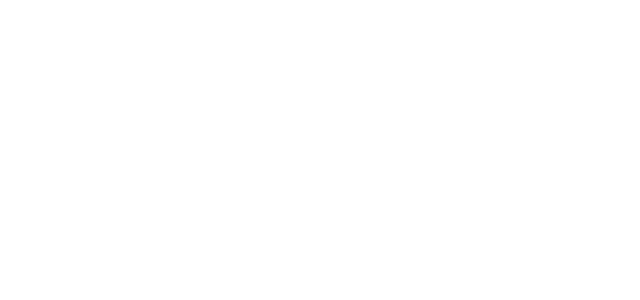
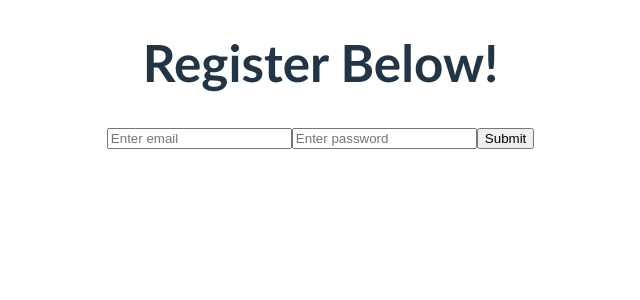
Before and after one commit to HillBombCreations/Sh4pesDevelopment_MainFrontend, a React (Vite) app: page /register in a window 1280 px wide. Before the commit this address had no page. Shown: the top 300 px of the page, without its empty margins (313-953 px from the left). Built offline with nearby package versions, Linux system fonts and the light colour scheme.

Commit message:
added login flow

```diff
--- a/src/App.jsx
+++ b/src/App.jsx
@@ -1,23 +1,15 @@
 // import { useState } from 'react'
 import { Routes, Route, useLocation } from "react-router-dom"
-import { useEffect, useState } from "react";
+import { useEffect } from "react";
 import LandingPage from './pages/LandingPage/index';
+import Login from './pages/Login/index';
+import Register from './pages/Register/index';
 import './App.css';
+import withAuth from "./universalComponents/wrappers/withAuth";
 
 function App() {
     const { pathname, hash, key } = useLocation();
-    const [width, setWidth] = useState(window.innerWidth);
 
-    const handleWindowSizeChange = () => {
-        setWidth(window.innerWidth);
-    }
-    useEffect(() => {
-        window.addEventListener('resize', handleWindowSizeChange);
-        return () => {
-            window.removeEventListener('resize', handleWindowSizeChange);
-        }
-    }, []);
-    const isMobile = width <= 768;
     useEffect(() => {
         // if not a hash link, scroll to top
         if (hash === '') {
@@ -37,7 +29,9 @@
     return (
         <div className="App">
             <Routes>
-                <Route path="/" element={ <LandingPage pathname={ pathname } isMobile = { isMobile } /> } />
+                <Route path="/" Component={withAuth(LandingPage, pathname)} />
+                <Route path="/login" element={<Login />} />
+                <Route path="/register" element={<Register />} />
             </Routes>
         </div>
     )
--- a/src/pages/LandingPage/index.jsx
+++ b/src/pages/LandingPage/index.jsx
@@ -1,22 +1,41 @@
-import PropTypes from 'prop-types'
+import { Component } from 'react';
+import PropTypes from 'prop-types';
 import DesktopView from './Desktop'
 import MobileView from './Mobile'
-function LandingPage({ pathname, isMobile }) {
+
+export default class LandingPage extends Component {
+  static propTypes = {
+    pathname: PropTypes.any,
+  };
+  constructor(props) {
+    super(props)
+    this.state = {
+      email : '',
+      password: ''
+    };
+  }
+
+  handleWindowSizeChange() {
+    this.setState({ width: window.innerWidth });
+  }
+
+  componentDidMount() {
+    window.addEventListener('resize', this.handleWindowSizeChange);
+    return () => {
+      window.removeEventListener('resize', this.handleWindowSizeChange);
+    }
+  }
+  render() {
+    const { pathname } = this.props;
     return (
       <div id="page-container">
         {
-          isMobile ?
+          this.state.width <= 768 ?
           <MobileView pathname={pathname} />
           :
           <DesktopView pathname={pathname} />
         }
       </div>
     );
+  }
 }
-
-LandingPage.propTypes = {
-  pathname: PropTypes.string.isRequired,
-  isMobile: PropTypes.bool.isRequired,
-}
-
-export default LandingPage;
--- /dev/null
+++ b/src/pages/Login/index.jsx
@@ -0,0 +1,67 @@
+import { Component } from 'react';
+
+export default class Login extends Component {
+  constructor(props) {
+    super(props)
+    this.state = {
+      email : '',
+      password: ''
+    };
+  }
+
+  handleInputChange = (event) => {
+    const { value, name } = event.target;
+    this.setState({
+      [name]: value
+    });
+  }
+
+  onSubmit = (event) => {
+    event.preventDefault();
+    fetch('http://localhost:5000/api/user/login', {
+      method: 'POST',
+      body: JSON.stringify(this.state),
+      headers: {
+        'Content-Type': 'application/json'
+      },
+      credentials: 'same-origin'
+    })
+    .then(res => {
+      if (res.status === 200) {
+        window.location.replace('/');
+      } else {
+        const error = new Error(res.error);
+        throw error;
+      }
+    })
+    .catch(err => {
+      console.error(err);
+      alert('Error logging in please try again');
+    });
+  }
+
+  render() {
+    return (
+      <form onSubmit={this.onSubmit}>
+        <h1>Login Below!</h1>
+        <input
+          type="email"
+          name="email"
+          placeholder="Enter email"
+          value={this.state.email}
+          onChange={this.handleInputChange}
+          required
+        />
+        <input
+          type="password"
+          name="password"
+          placeholder="Enter password"
+          value={this.state.password}
+          onChange={this.handleInputChange}
+          required
+        />
+        <input type="submit" value="Submit"/>
+      </form>
+    );
+  }
+}
--- /dev/null
+++ b/src/pages/Register/index.jsx
@@ -0,0 +1,66 @@
+import { Component } from 'react';
+
+export default class Register extends Component {
+  constructor(props) {
+    super(props)
+    this.state = {
+      email : '',
+      password: ''
+    };
+  }
+
+  handleInputChange = (event) => {
+    const { value, name } = event.target;
+    this.setState({
+      [name]: value
+    });
+  }
+
+  onSubmit = (event) => {
+    event.preventDefault();
+    fetch('http://localhost:5000/api/user', {
+      method: 'POST',
+      body: JSON.stringify(this.state),
+      headers: {
+        'Content-Type': 'application/json'
+      }
+    })
+    .then(res => {
+      if (res.status === 200) {
+        console.log('success')
+      } else {
+        const error = new Error(res.error);
+        throw error;
+      }
+    })
+    .catch(err => {
+      console.error(err);
+      alert('Error logging in please try again');
+    });
+  }
+
+  render() {
+    return (
+      <form onSubmit={this.onSubmit}>
+        <h1>Register Below!</h1>
+        <input
+          type="email"
+          name="email"
+          placeholder="Enter email"
+          value={this.state.email}
+          onChange={this.handleInputChange}
+          required
+        />
+        <input
+          type="password"
+          name="password"
+          placeholder="Enter password"
+          value={this.state.password}
+          onChange={this.handleInputChange}
+          required
+        />
+        <input type="submit" value="Submit"/>
+      </form>
+    );
+  }
+}
--- /dev/null
+++ b/src/universalComponents/wrappers/withAuth.jsx
@@ -0,0 +1,40 @@
+import { Component } from 'react';
+import { CircularProgress } from '@mui/material';
+
+export default function withAuth(ComponentToProtect, pathname) {
+  return class WithAuth extends Component {
+    constructor() {
+      super();
+      this.state = {
+        loading: true,
+        redirectBool: false,
+      };
+    }
+    componentDidMount() {
+      fetch('http://localhost:5000/api/user/checkToken', { credentials: 'same-origin' })
+        .then(res => {
+          if (res.status === 200) {
+            this.setState({ loading: false });
+          } else {
+            const error = new Error(res.error);
+            throw error;
+          }
+        })
+        .catch(err => {
+          console.error(err);
+          this.setState({ loading: false, redirectBool: true });
+        });
+    }
+    render() {
+      const { loading, redirectBool } = this.state;
+      if (loading) {
+        return null;
+      }
+      if (redirectBool) {
+        window.location.replace('/login');
+        return <CircularProgress />;
+      }
+      return <ComponentToProtect pathname={pathname} />;
+    }
+  }
+}
```
